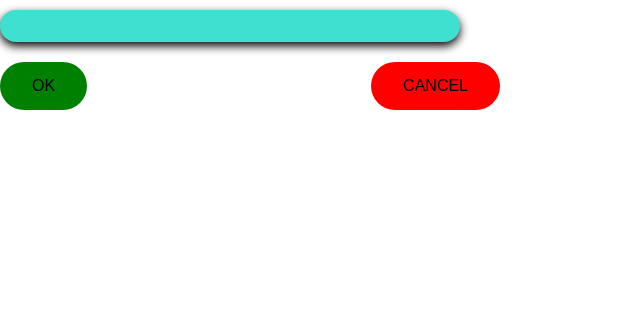
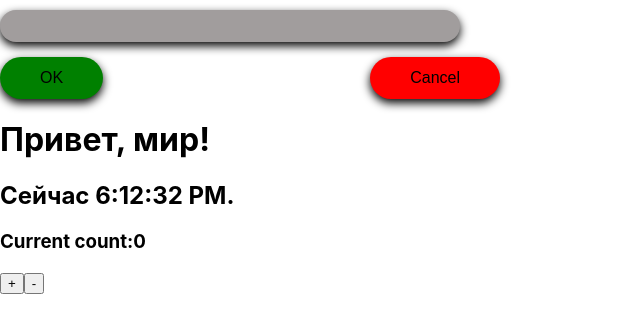
Before and after one commit to BasSergey/ReactCourses, a React (Create React App) app in the folder app/: page / in a window 1280 px wide. Shown: the top 332 px of the page, without its empty margins (0-640 px from the left). Built offline with nearby package versions, Linux system fonts and the light colour scheme.

Commit message:
Input, button

```diff
--- a/app/src/App.js
+++ b/app/src/App.js
@@ -1,29 +1,27 @@
 
-import React from "react";
+import React, { useState } from "react";
 import Clock from "./components/Clock";
+import Counter from "./components/Counter";
 import MyButton from "./components/MyButton/MyButton";
 import MyButtonClass from "./components/MyButton/MyButtonClass";
 import MyInput from "./components/MyInput/MyInput";
 const buttonArray = ['primary', 'secondary', 'success', 'danger', 'warning']
 const inputArray = ['first', 'second', 'third']
 
-
 const App = () => {
 
   return (
-
-
     <div className="App">
-      <MyInput className="input">
-      </MyInput>
-      <div className="subcontainer">
-        <MyButton className="ok">OK</MyButton>
-        <MyButton className="cancel">CANCEL</MyButton>
+      <div className="container">
+        <MyInput className="input">
+        </MyInput>
+        <div className="subContainer">
+          <MyButton />
+        </div>
       </div>
+      <Clock />
+      <Counter />
     </div>
   );
 };
-
-
-
 export default App;
--- a/app/src/components/MyButton/MyButton.css
+++ b/app/src/components/MyButton/MyButton.css
@@ -2,25 +2,43 @@
   background-color: green;
   border: none;
   border-radius: 30px;
-  padding: 15px 32px;
+  padding: 12px 40px;
   color: rgb(0, 0, 0);
   text-align: center;
   text-decoration: none;
   font-size: 16px;
-  margin-top: 10px;
+  margin-top: 5px;
+  box-shadow: 0px 4px 10px black;
+  cursor: pointer;
+  transition: background-color .5s ;
+}
+.ok:focus{
+  box-shadow: 0px 4px 10px green;
+}
+.ok:hover{
+  background-color: rgb(42, 95, 42);
 }
 .cancel {
   background-color: red;
   border: none;
   border-radius: 30px;
-  padding: 15px 32px;
+  padding: 12px 40px;
   text-align: center;
   text-decoration: none;
   display: inline-block;
   font-size: 16px;
-  margin-top: 10px;
+  margin-top: 5px;
+  box-shadow: 0px 4px 10px black;
+  cursor: pointer;
+  transition: background-color .5s ;
 }
-.subcontainer{
+.cancel:focus{
+  box-shadow: 0px 4px 10px red;
+}
+.cancel:hover{
+  background-color: rgb(158, 38, 38);
+}
+.subContainer{
   width: 500px;
   display: flex;
   justify-content: space-between;
--- a/app/src/components/MyButton/MyButton.jsx
+++ b/app/src/components/MyButton/MyButton.jsx
@@ -1,12 +1,18 @@
-import React from 'react';
+import React, { useState } from 'react';
 import './MyButton.css';
 
-
 const MyButton = (props) => {
+    const [count, setCount] = useState(0)
     return (
-            <button className={props.className}>
-                {props.children}
+        <>
+            <button className="ok" onClick={() => setCount(console.log("Ok"))} >
+                OK
             </button>
+            <button className="cancel" onClick={() => setCount(console.log("Cancel"))} >
+                Cancel
+            </button>
+        </>
     )
 }
+
 export default MyButton;
--- a/app/src/components/MyInput/MyInput.css
+++ b/app/src/components/MyInput/MyInput.css
@@ -1,5 +1,5 @@
 .input{
-    background-color:turquoise;
+    background-color:rgb(161, 157, 157);
     border: 0;
     border-radius: 20px;
     height: 30px;
```
Also changed, not shown: app/src/components/MyInput/MyInput.jsx (+4 -5 lines).
